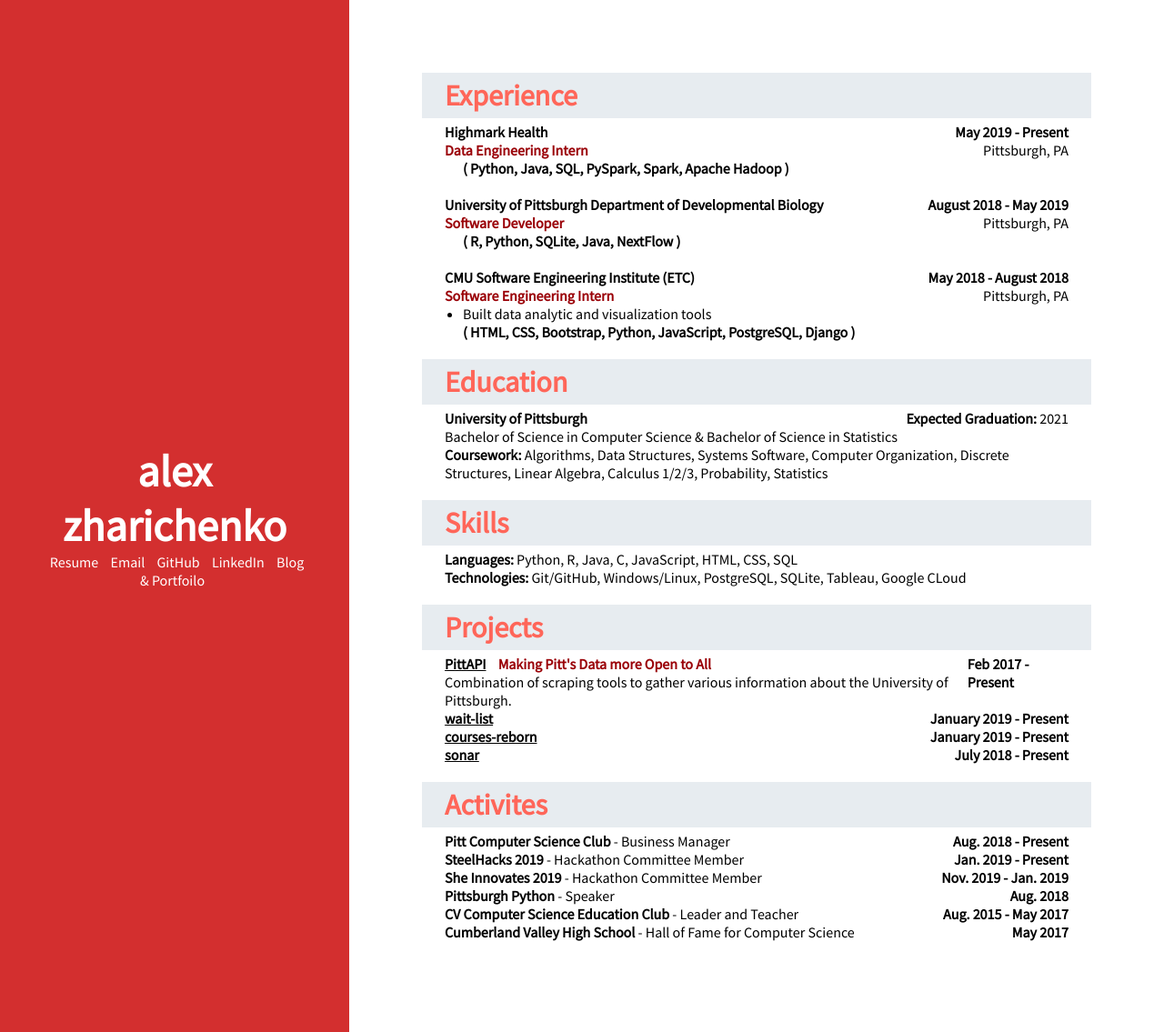
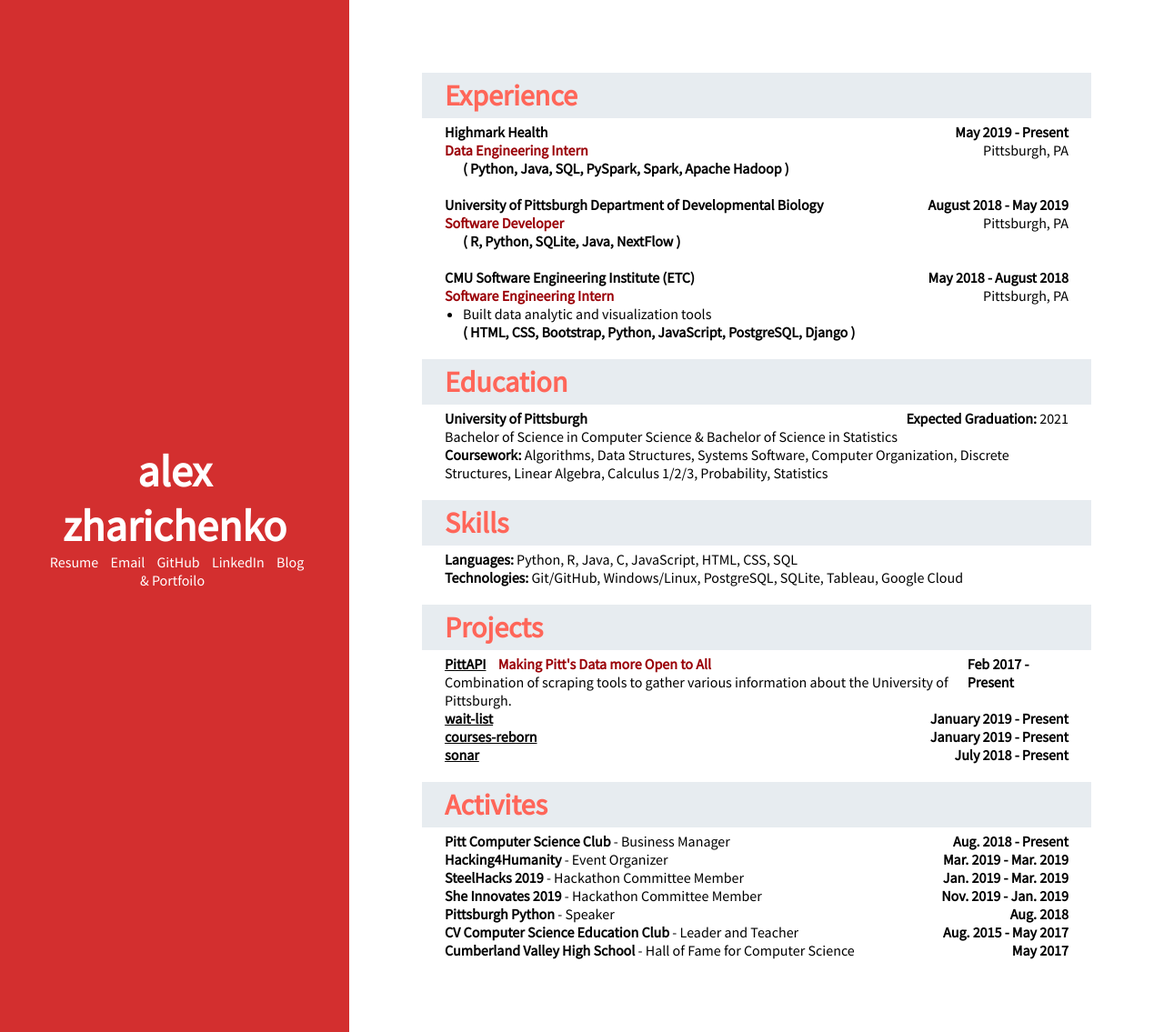
Before and after one commit to azharichenko/alexzharichenko.me, a Jekyll site: the page built from index.html, in a window 1280 px wide. Shown: the whole page at 91% size. Built offline with Jekyll 4.4.1, drawn with Linux system fonts in a browser that asks for light colours.

Commit message:
Update personal.yaml

```diff
--- a/_data/personal.yaml
+++ b/_data/personal.yaml
@@ -13,22 +13,27 @@
   - PostgreSQL
   - SQLite
   - Tableau
-  - Google CLoud
+  - Google Cloud
 libraries:
   - Flask
   - Django
   - Tidyverse
   - Numpy/SciPy
   - Boostrap
+  - PySpark
 activites:
   - organization: Pitt Computer Science Club
     position: Business Manager
     start-date: Aug. 2018
     end-date: Present
+  - organization: Hacking4Humanity
+    position: Event Organizer
+    start-date: Mar. 2019
+    end-date: Mar. 2019
   - organization: SteelHacks 2019
     position: Hackathon Committee Member
     start-date: Jan. 2019
-    end-date: Present
+    end-date: Mar. 2019
   - organization: She Innovates 2019
     position: Hackathon Committee Member
     start-date: Nov. 2019
```
